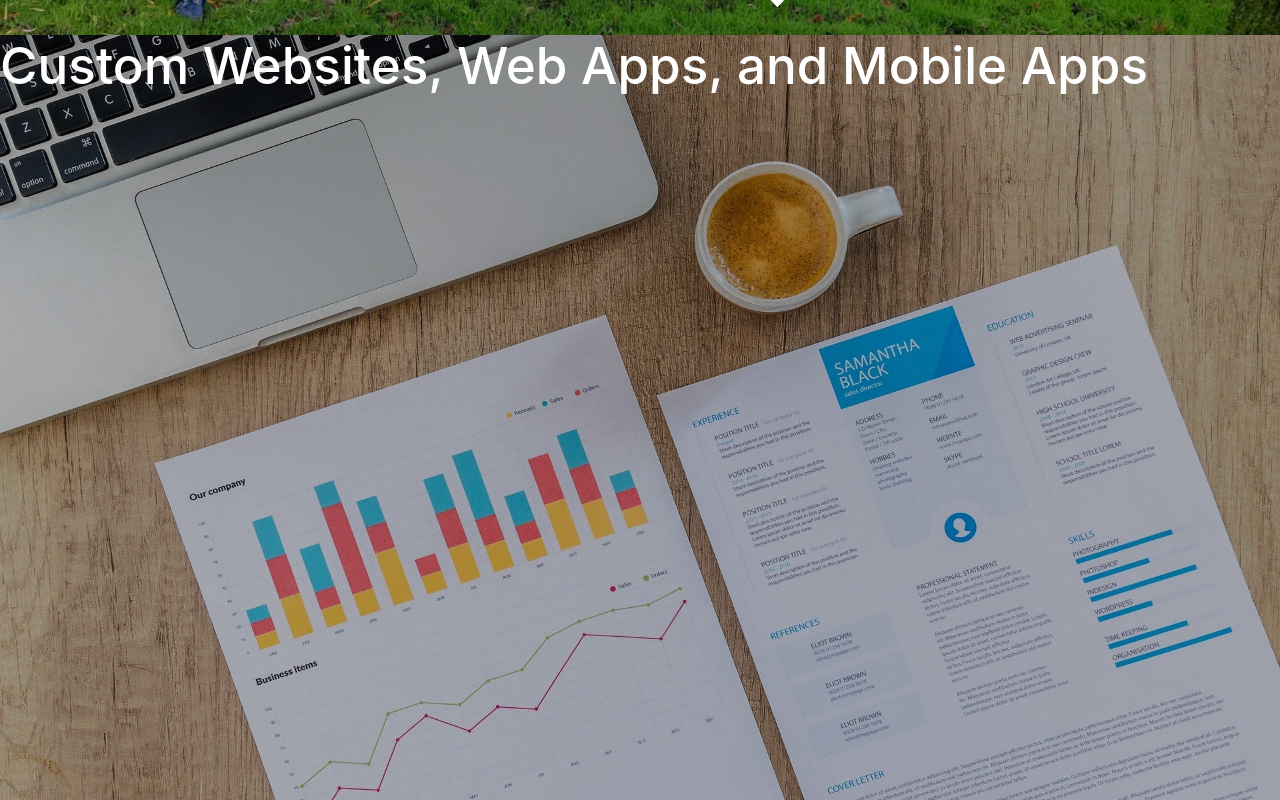
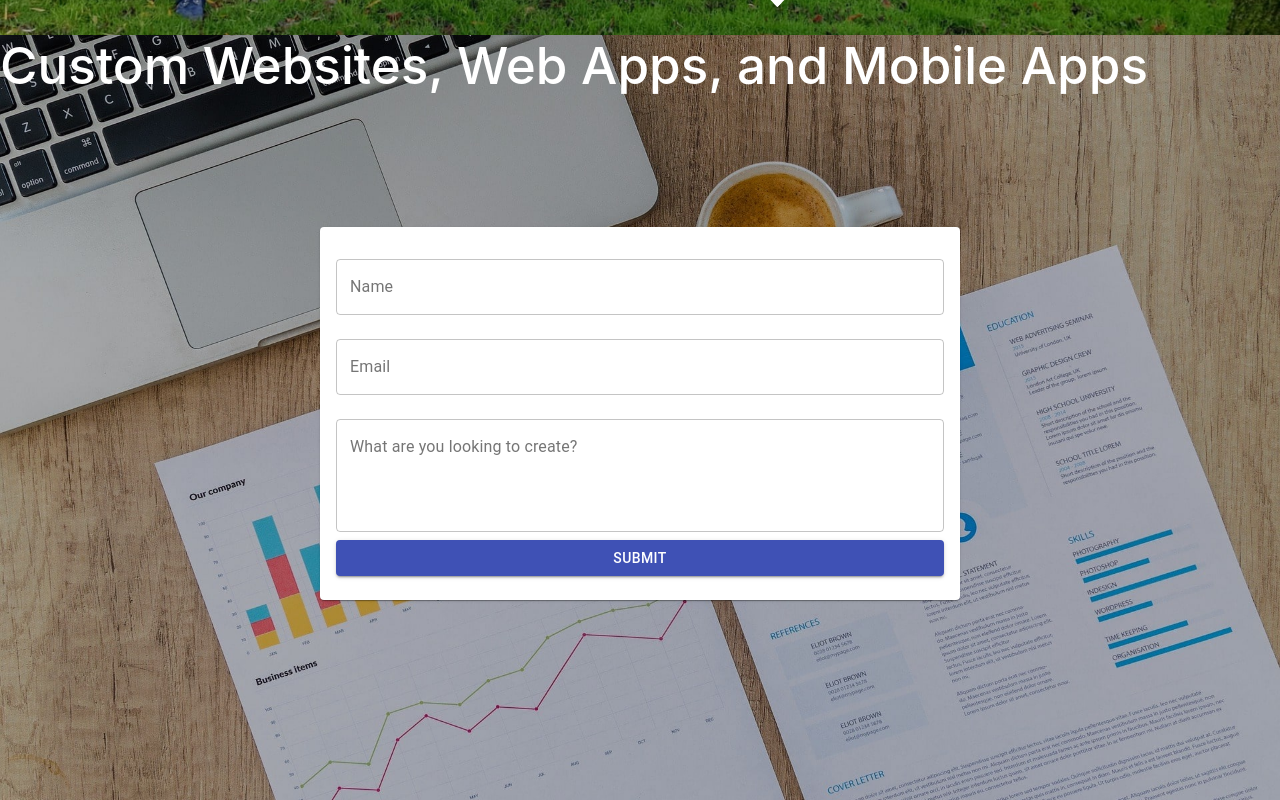
Before and after one commit to SheaMeyers/SheaMeyers.github.io, a React (Create React App) app: page / in a window 1280 px wide. Shown: the part 578-1378 px from the top of the page. Built offline with nearby package versions, Linux system fonts and the light colour scheme.

Commit message:
Create submission form

```diff
--- a/package.json
+++ b/package.json
@@ -11,6 +11,7 @@
     "@types/react": "16.9.2",
     "@types/react-dom": "16.9.0",
     "@types/react-router-dom": "^5.1.5",
+    "axios": "^0.21.1",
     "bootstrap": "^4.5.0",
     "gh-pages": "^2.2.0",
     "react": "^16.9.0",
--- a/src/Home.css
+++ b/src/Home.css
@@ -32,6 +32,11 @@ a:hover {
     position: absolute;
     top: 0;
     font-size: 4vw;
+}
+
+.Inquiry-form {
+    display: flex;
+    flex-direction: column;
 }
 
 .Main-portion {
--- a/src/Home.tsx
+++ b/src/Home.tsx
@@ -1,10 +1,13 @@
-import React from 'react';
-import HeaderBar from './HeaderBar';
+import React, { useState } from 'react';
 import { makeStyles, Theme, createStyles } from '@material-ui/core/styles';
+import axios from 'axios';
+import Button from '@material-ui/core/Button';
 import Card from '@material-ui/core/Card';
 import CardHeader from '@material-ui/core/CardHeader';
 import CardMedia from '@material-ui/core/CardMedia';
 import CardContent from '@material-ui/core/CardContent';
+import TextField from '@material-ui/core/TextField';
+import HeaderBar from './HeaderBar';
 import homePhoto from './homePhoto.jpg';
 import inquiryBackground from './inquiryBackground.jpg';
 import wcPhoto from './wcPhoto.jpg';
@@ -28,6 +31,12 @@ const useStyles = makeStyles((theme: Theme) =>
         transform: "scale(1.05)",
       }
     },
+    inquiryCard: {
+        position: "absolute",
+        top: "15vw",
+        left: "25vw",
+        right: "25vw",
+    },
     media: {
       height: 0,
       paddingTop: '56.25%', // 16:9
@@ -40,6 +49,7 @@ const useStyles = makeStyles((theme: Theme) =>
 const Home: React.FC = () => {
 
     const classes = useStyles();
+    const [feedbackMessage, setFeedbackMessage] = useState<string>('');
 
     return (
         <div className="Home-body">
@@ -53,6 +63,60 @@ const Home: React.FC = () => {
             <div className="Inquiry-portion">
                 <img className="InquiryPhoto"  src={inquiryBackground} alt="Custom websites, web apps, and mobile apps" title="Custom websites, web apps, and mobile apps"/>
                 <h1 className="Inquiry-text">Custom Websites, Web Apps, and Mobile Apps</h1>
+                <Card className={classes.inquiryCard}>
+                    <CardContent>
+                        <form className="Inquiry-form" onSubmit={event => {
+                            event.persist();
+                            event.preventDefault();
+
+                            // @ts-ignore
+                            const elements = event.target.elements;
+                            const companyName = elements.companyName.value;
+                            const username = elements.username.value;
+                            const password = elements.password.value;
+
+                            axios.post(`/backend/sign-in/`, {
+                                company_name: companyName,
+                                username: username,
+                                password: password
+                            })
+                                .then(_ => setFeedbackMessage("Success!  I will email you back as soon as I can"))
+                                .catch(_ => setFeedbackMessage("Unable to submit.  Please try again later"))
+
+                        }}>
+                            <TextField
+                                id="outlined-name-input"
+                                label="Name"
+                                name="name"
+                                margin="normal"
+                                variant="outlined"
+                                type="text"
+                            />
+                            <TextField
+                                id="outlined-email-input"
+                                label="Email"
+                                name="email"
+                                margin="normal"
+                                variant="outlined"
+                                type="email"
+                            />
+                            <TextField
+                                id="outlined-inquery-input"
+                                label="What are you looking to create?"
+                                name="inquiry"
+                                margin="normal"
+                                variant="outlined"
+                                type="text"
+                                multiline
+                                rows={4}
+                            />
+                            <Button variant="contained" color="primary" type="submit">
+                                Submit
+                            </Button>
+                            {feedbackMessage && <p>{feedbackMessage}</p>}
+                        </form>
+                    </CardContent>
+                </Card>
             </div>
             <div className="Projects-portion">
                 <h2 className="Projects-portion--title">Projects</h2>
```
Also changed, not shown: 2 other files (tests, documents, lock files or other folders).
